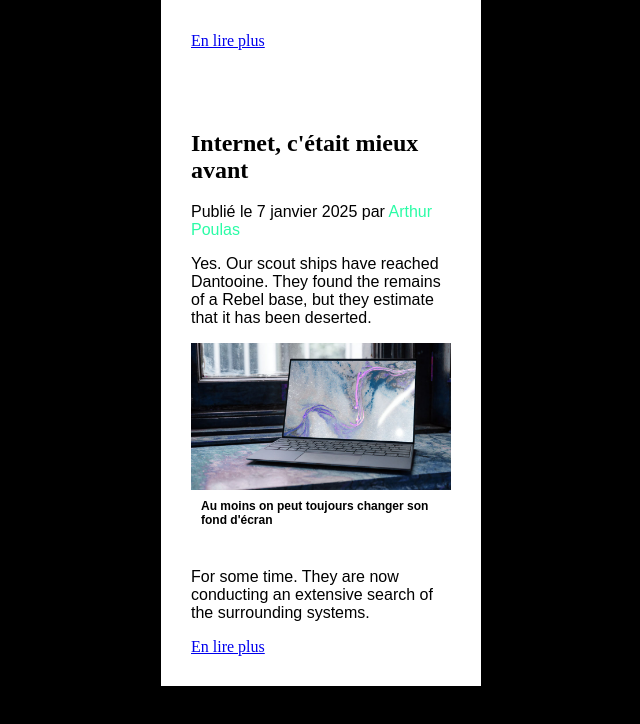
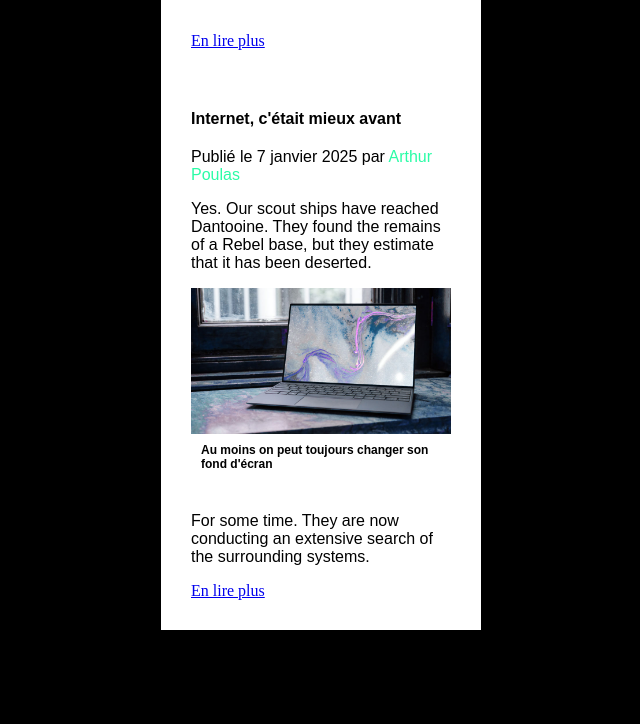
Before and after one commit to deavetheferret/14-techmag, a plain HTML site: page index.html in a window 1280 px wide. Shown: the part 951-1675 px from the top of the page, without its empty margins (319-959 px from the left). After the commit the page ends 1651 px from the top, so only its background shows below. Drawn offline with Linux system fonts and the light colour scheme; a web font is replaced by a local one.

Commit message:
h2-to-h1-in-article-index//html

```diff
--- a/index.html
+++ b/index.html
@@ -45,7 +45,7 @@
         <a href="article.html">En lire plus</a>
       </article>
       <article>
-        <h2>Internet, c'était mieux avant</h2>
+        <h1>Internet, c'était mieux avant</h1>
         <p>
           Publié le <span class="post-date">7 janvier 2025</span> par <span class="post-author">Arthur Poulas</span>
         </p>
```
